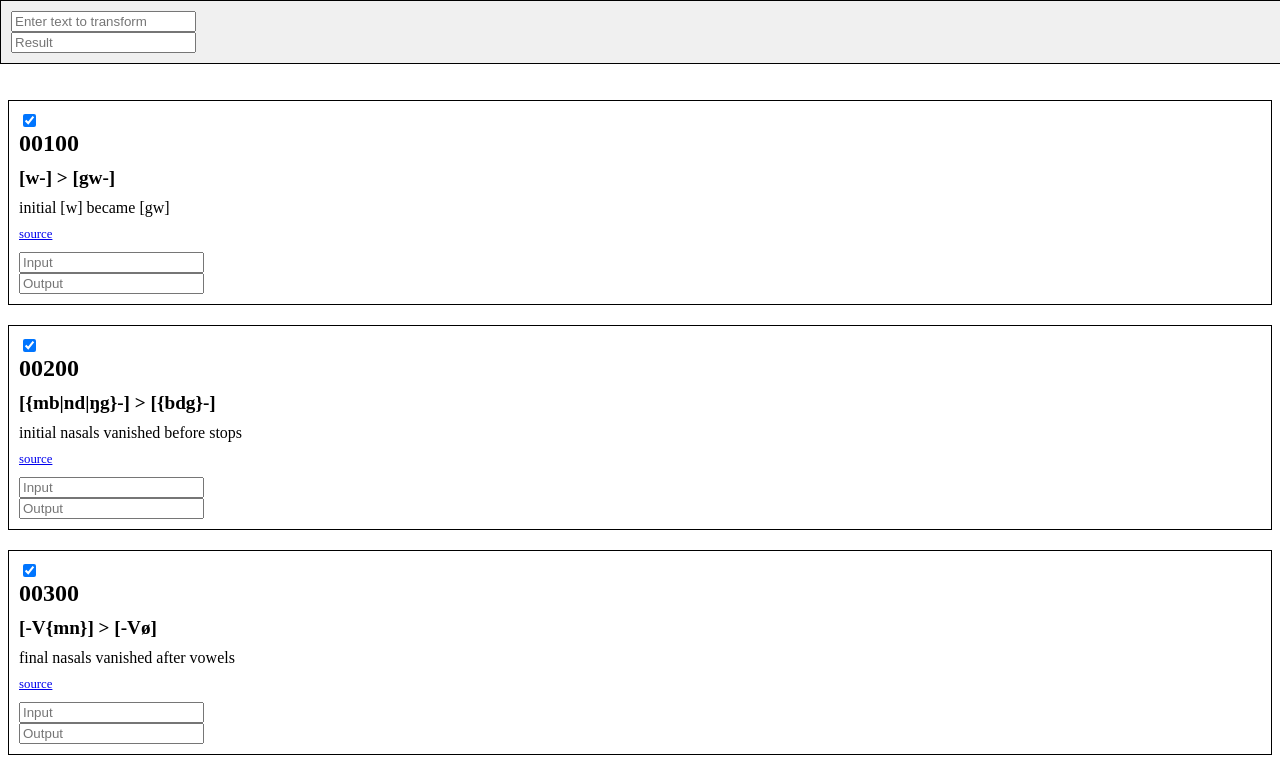
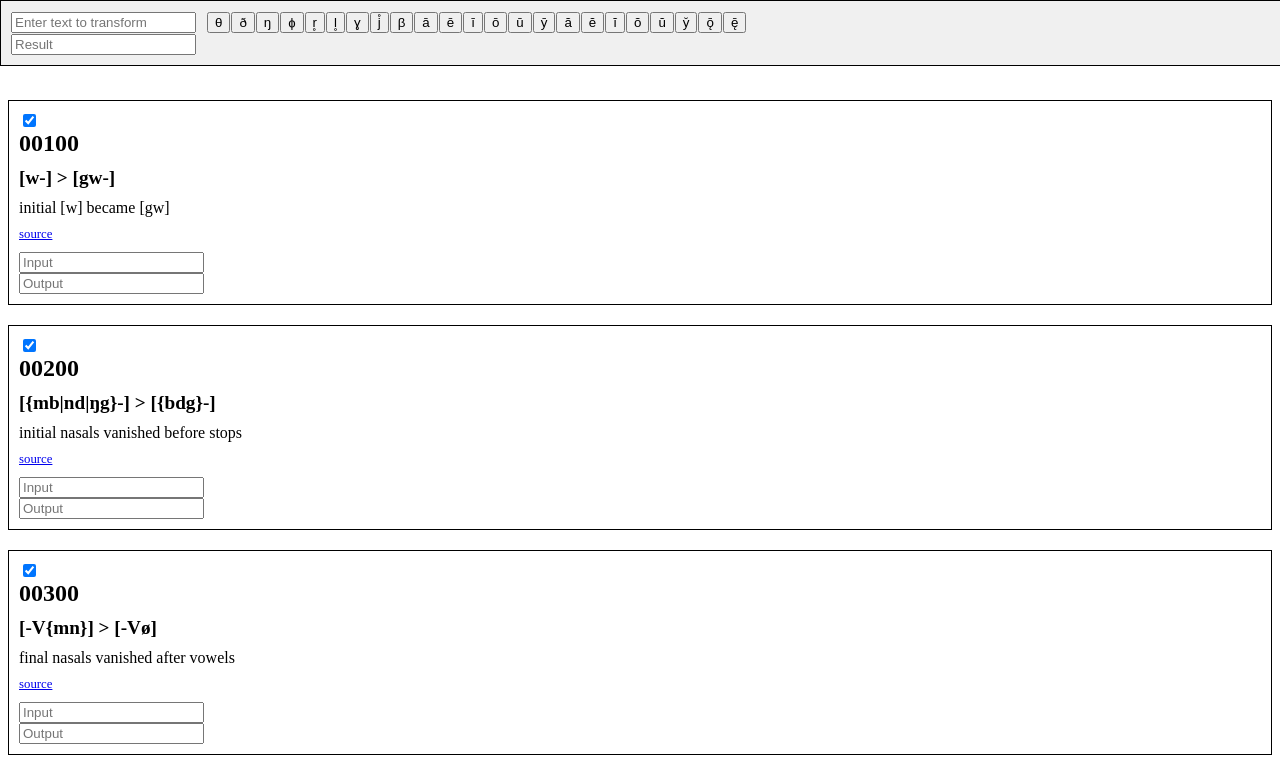
Before and after one commit to sentient06/quettamorphosis, a website with bundled scripts: page index.html in a window 1280 px wide. Shown: the top 774 px of the page. Built offline with nearby package versions, Linux system fonts and the light colour scheme.

Commit message:
Adding typing helpers

```diff
--- a/index.html
+++ b/index.html
@@ -9,8 +9,37 @@
 <body>
   <div id="userInput">
     <!-- <h1>Quettamorphosis</h1> -->
-    <input type="text" id="input" placeholder="Enter text to transform" />
-    <input type="text" id="output" placeholder="Result" />
+    <div class="input-wrapper">
+      <input type="text" id="input" placeholder="Enter text to transform" />
+      <div class="helpers">
+        <button>θ</button>
+        <button>ð</button>
+        <button>ŋ</button>
+        <button>ɸ</button>
+        <button>r̥</button>
+        <button>l̥</button>
+        <button>ɣ</button>
+        <button>j̊</button>
+        <button>β</button>
+        <button>ā</button>
+        <button>ē</button>
+        <button>ī</button>
+        <button>ō</button>
+        <button>ū</button>
+        <button>ȳ</button>
+        <button>ă</button>
+        <button>ĕ</button>
+        <button>ĭ</button>
+        <button>ŏ</button>
+        <button>ŭ</button>
+        <button>y̆</button>
+        <button>ǭ</button>
+        <button>ę̄</button>
+      </div>
+    </div>
+    <div class="output-wrapper">
+      <input type="text" id="output" placeholder="Result" />
+    </div>
   </div>
   <div id="wrapper"></div>
 </body>
--- a/main.css
+++ b/main.css
@@ -10,6 +10,24 @@
     top: 0;
     left: 0;
     width: 100%;
+}
+
+#userInput .input-wrapper {
+  display: flex;
+  flex-direction: row;
+  align-items: center;
+  gap: 10px;
+}
+
+#userInput .helpers {
+    display: flex;
+    flex-wrap: wrap;
+    gap: 1px;
+    padding: 1px;
+    border: none;
+}
+
+#userInput .output-wrapper {
 }
 
 #wrapper {
--- a/main.js
+++ b/main.js
@@ -236,11 +236,6 @@ function runRule(ruleId, input, nextRuleId) {
 
   const $output = document.getElementById(`output-${ruleId}`);
   $output.value = output;
-  // if (input !== output) {
-  //   $output.value = output;
-  // } else {
-  //   $output.value = input;
-  // }
   if (!nextRuleId) {
     originalOutput.value = output;
     console.log({ ruleResults });
@@ -274,3 +269,11 @@ originalInput.addEventListener('input', (e) => {
   const secondRule = getNextRule(firstRule);
   runRule(firstRule, firstInput, secondRule);
 });
+
+const $helpers = document.querySelector('#userInput .helpers');
+$helpers.addEventListener('click', (e) => {
+  const char = e.target.innerHTML;
+  originalInput.value += char;
+  originalInput.dispatchEvent(new Event('input'));
+  originalInput.focus();
+});
```
